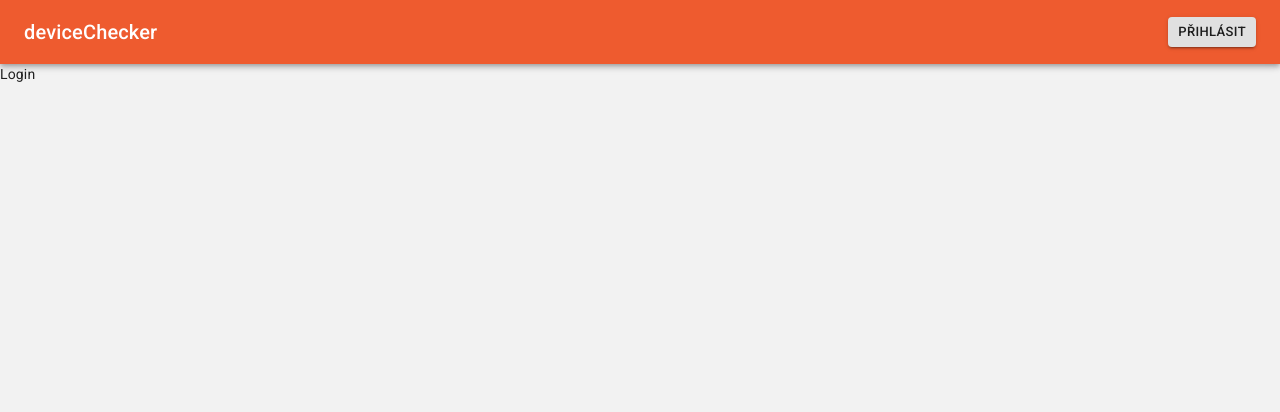
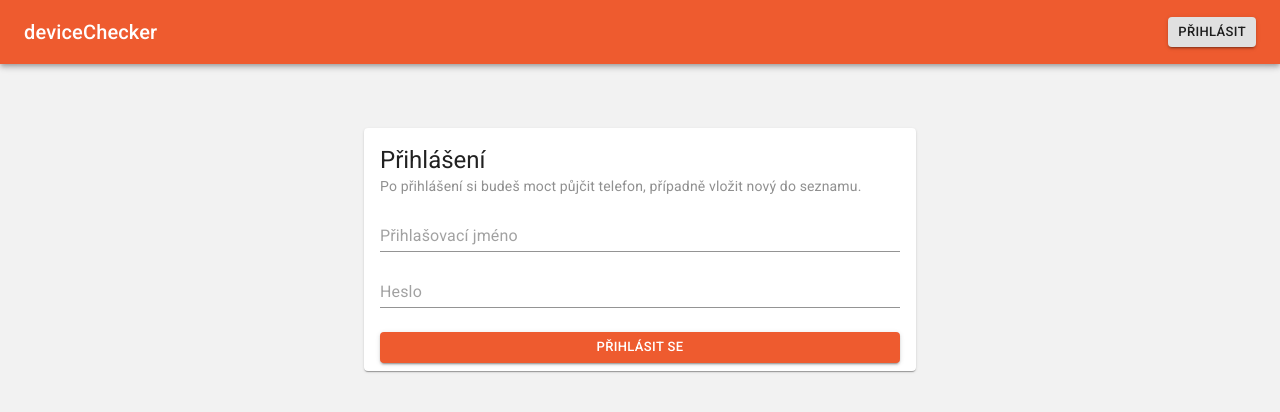
Before and after one commit to marvoqs/device-checker, a React (Create React App) app: page /login in a window 1280 px wide. Shown: the top 412 px of the page. Built offline with nearby package versions, Linux system fonts and the light colour scheme.

Commit message:
Create Login form page

```diff
--- a/src/App.tsx
+++ b/src/App.tsx
@@ -6,14 +6,29 @@ import DevicesList from './components/DevicesList';
 import Login from './components/Login';
 import TopBar from './components/TopBar';
 
+// Material-UI
+import { Container } from '@material-ui/core';
+import { createStyles, makeStyles, Theme } from '@material-ui/core/styles';
+
+const useStyles = makeStyles((theme: Theme) =>
+  createStyles({
+    content: {
+      padding: theme.spacing(8, 0, 6),
+    },
+  })
+);
+
 const App: React.FC = () => {
+  const classes = useStyles();
   return (
     <Router>
       <TopBar />
-      <Switch>
-        <Route exact path='/login' component={Login} />
-        <Route exact path='/' component={DevicesList} />
-      </Switch>
+      <Container className={classes.content}>
+        <Switch>
+          <Route exact path='/login' component={Login} />
+          <Route exact path='/' component={DevicesList} />
+        </Switch>
+      </Container>
     </Router>
   );
 };
--- a/src/components/Login.tsx
+++ b/src/components/Login.tsx
@@ -1,7 +1,75 @@
-import React from 'react';
+import React, { useState } from 'react';
+
+// Material-UI
+import { Button, Container, Input, Paper, Typography } from '@material-ui/core';
+import { createStyles, makeStyles, Theme } from '@material-ui/core/styles';
+
+const useStyles = makeStyles((theme: Theme) =>
+  createStyles({
+    formItem: {
+      margin: theme.spacing(3, 0, 0),
+    },
+    paper: {
+      padding: theme.spacing(2, 2, 1),
+    },
+  })
+);
+
+interface FormData {
+  login: string;
+  password: string;
+}
 
 const Login: React.FC = () => {
-  return <div>Login</div>;
+  const classes = useStyles();
+  const [formData, setFormData] = useState<FormData>({
+    login: '',
+    password: '',
+  });
+
+  const handleChange = (e: React.ChangeEvent<HTMLInputElement>): void => {
+    setFormData((formData) => ({ ...formData, [e.target.name]: e.target.value }));
+  };
+
+  const handleSubmit = (e: React.FormEvent<HTMLFormElement>): void => {
+    e.preventDefault();
+  };
+
+  return (
+    <Container maxWidth='sm'>
+      <Paper className={classes.paper}>
+        <Typography variant='h5'>Přihlášení</Typography>
+        <Typography color='secondary' variant='body2'>
+          Po přihlášení si budeš moct půjčit telefon, případně vložit nový do seznamu.
+        </Typography>
+        <form onSubmit={handleSubmit}>
+          <Input
+            className={classes.formItem}
+            fullWidth
+            name='login'
+            onChange={handleChange}
+            placeholder='Přihlašovací jméno'
+            required
+            type='text'
+            value={formData.login}
+          />
+          <Input
+            className={classes.formItem}
+            fullWidth
+            name='password'
+            onChange={handleChange}
+            placeholder='Heslo'
+            required
+            type='password'
+            value={formData.password}
+          />
+          <Button className={classes.formItem} color='primary' fullWidth size='small' variant='contained'>
+            Přihlásit se
+          </Button>
+        </form>
+      </Paper>
+    </Container>
+  );
 };
 
 export default Login;
--- a/src/components/TopBar.tsx
+++ b/src/components/TopBar.tsx
@@ -1,7 +1,7 @@
 import React from 'react';
 import { Link } from 'react-router-dom';
 
-// Material-UI Components
+// Material-UI
 import { AppBar, Button, Toolbar, Typography } from '@material-ui/core';
 import { createStyles, makeStyles, Theme } from '@material-ui/core/styles';
 
```
Also changed, not shown: 1 other file (tests, documents, lock files or other folders).
